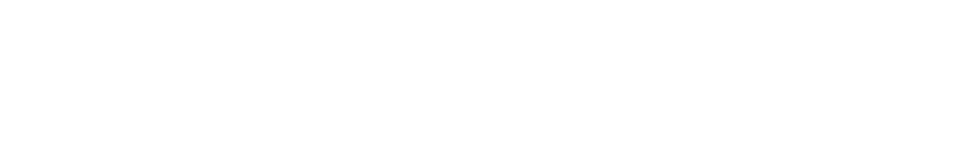
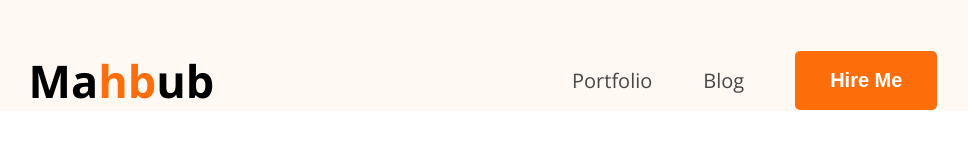
Before and after one commit to mahbub-official1/My-Portfolio, a plain HTML site: page index.html in a window 1280 px wide. Shown: the whole page, without its empty margins (157-1125 px from the left). Drawn offline with nearby package versions, Linux system fonts and the light colour scheme.

Commit message:
nav bar design coompleted

```diff
--- a/index.html
+++ b/index.html
@@ -4,8 +4,24 @@
     <meta charset="UTF-8">
     <meta name="viewport" content="width=device-width, initial-scale=1.0">
     <title>Mahbubul Hoque Portfolio</title>
+    <link rel="preconnect" href="https://fonts.googleapis.com">
+<link rel="preconnect" href="https://fonts.gstatic.com" crossorigin>
+<link href="https://fonts.googleapis.com/css2?family=Open+Sans:ital,wght@0,300..800;1,300..800&display=swap" rel="stylesheet">
+<link rel="stylesheet" href="style/portfolio.css">
 </head>
-<body>
+<body class="font-open-sans">
+    <header>
+        <nav>
+            <div class="logo">
+                <h2>Ma<span class="color-orange">hb</span>ub</h2>
+            </div>
+            <ul class="menu">
+                <li><a href="">Portfolio</a> </li>
+                <li><a href="">Blog</a></li>
+                <li><button class="btn">Hire Me</button></li>
+            </ul>
+        </nav>
+    </header>
 
 </body>
 </html>
--- /dev/null
+++ b/style/portfolio.css
@@ -0,0 +1,52 @@
+*{
+    margin: 0;
+    padding: 0;
+    box-sizing: border-box;
+}
+.font-open-sans{
+  font-family: "Open Sans", sans-serif;
+  font-optical-sizing: auto;
+}
+.logo h2{
+    font-size: 45px;
+    font-size: 900;
+}
+.color-orange{
+    color: #FD6E0A;
+}
+.btn{
+    background-color: #FD6E0A;
+    border: none;
+    border-radius: 5px;
+    padding: 18px 35px;
+    font-size: 20px;
+    font-weight: bold;
+    color: white;
+}
+header{
+    background-color: #FFF8F3;
+    padding-top: 50px;
+
+}
+nav{
+    width: 71%;
+    max-width: 1140px;
+    /*border: 1px solid red;*/
+    margin: 0 auto;
+    display: flex;
+    justify-content: space-between;
+    align-items: center;
+}
+nav .menu{
+    display: flex;
+    list-style-type: none;
+    gap: 51px;
+    align-items: center;
+
+}
+nav .menu a{
+    font-size: 20px;
+    color:#474747;
+    text-decoration: none;
+
+}
```
